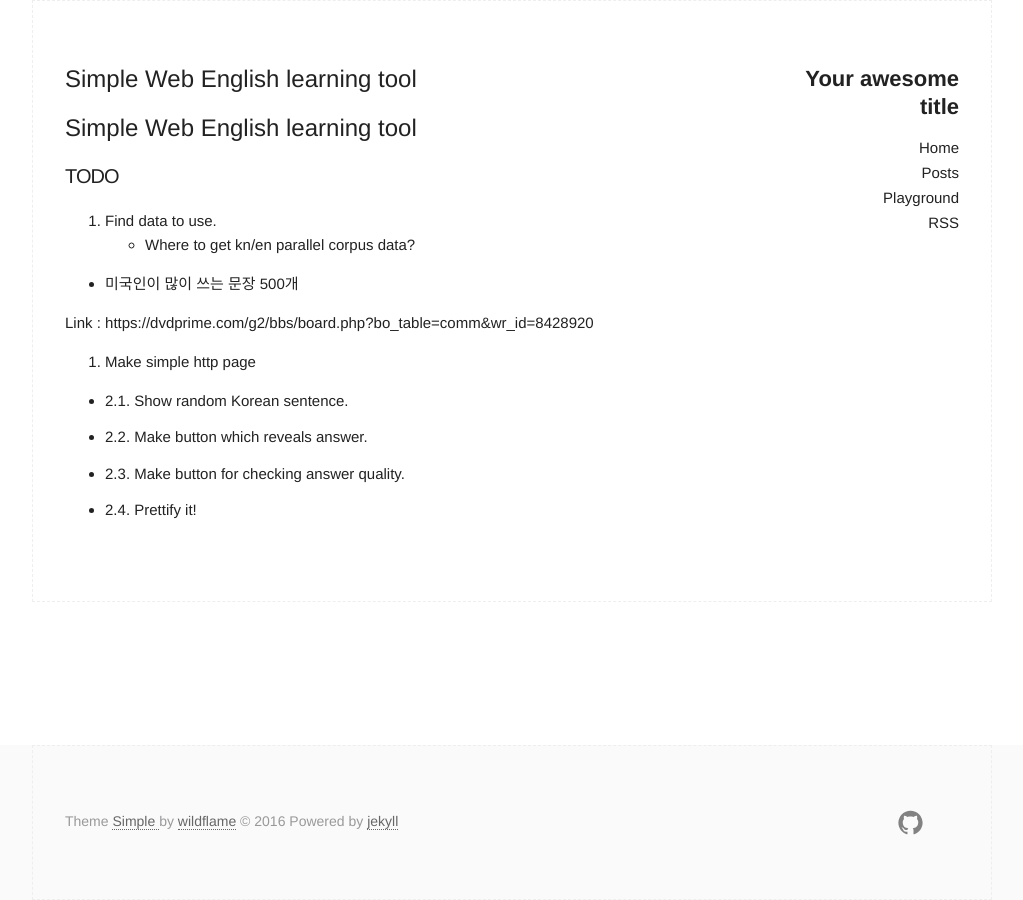
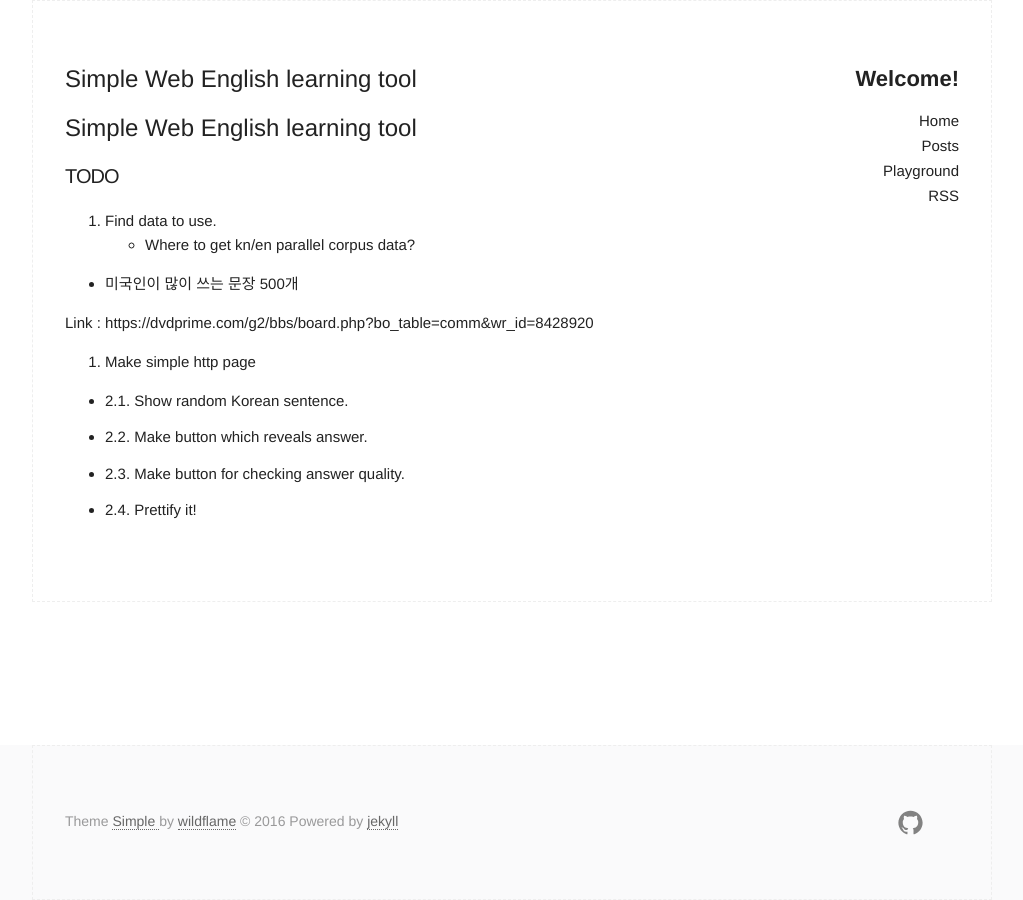
Before and after one commit to ozmig77/ozmig77.github.io, a Jekyll site: the page built from ks2en/README.md, in a window 1280 px wide. Shown: the whole page, without its empty margins (128-1151 px from the left). Built offline with Jekyll 4.4.1, drawn with Linux system fonts in a browser that asks for light colours; our own code applies the rules of GitHub Pages for plain Markdown files.

Commit message:
Update _config.yml

```diff
--- a/_config.yml
+++ b/_config.yml
@@ -6,7 +6,7 @@
 # 'jekyll serve'. If you change this file, please restart the server process.
 
 # Site settings
-title: Your awesome title
+title: Welcome!
 email: ozmig@snu.ac.kr
 description: > # this means to ignore newlines until "baseurl:"
   Write an awesome description for your new site here. You can edit this
```
